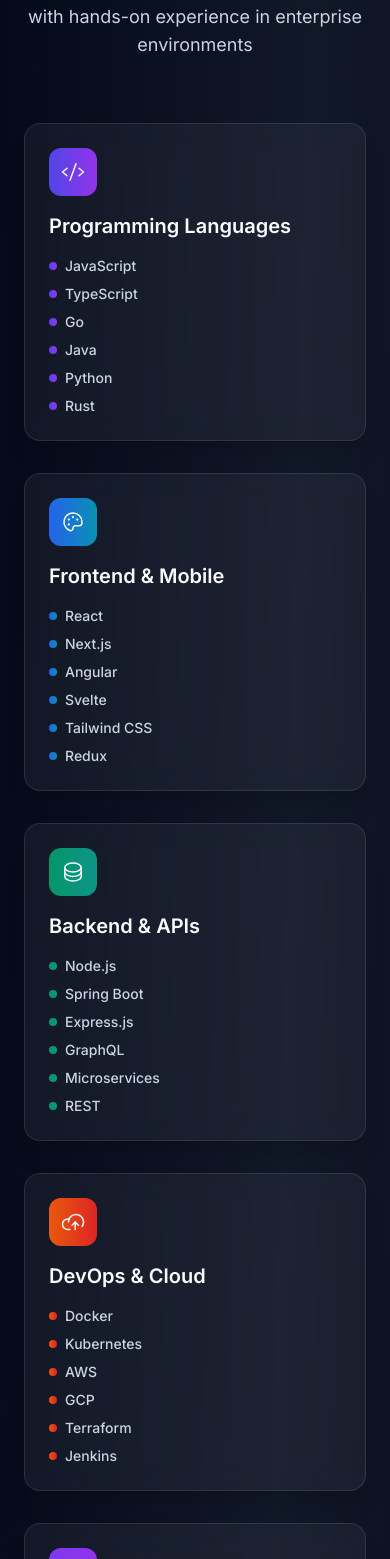
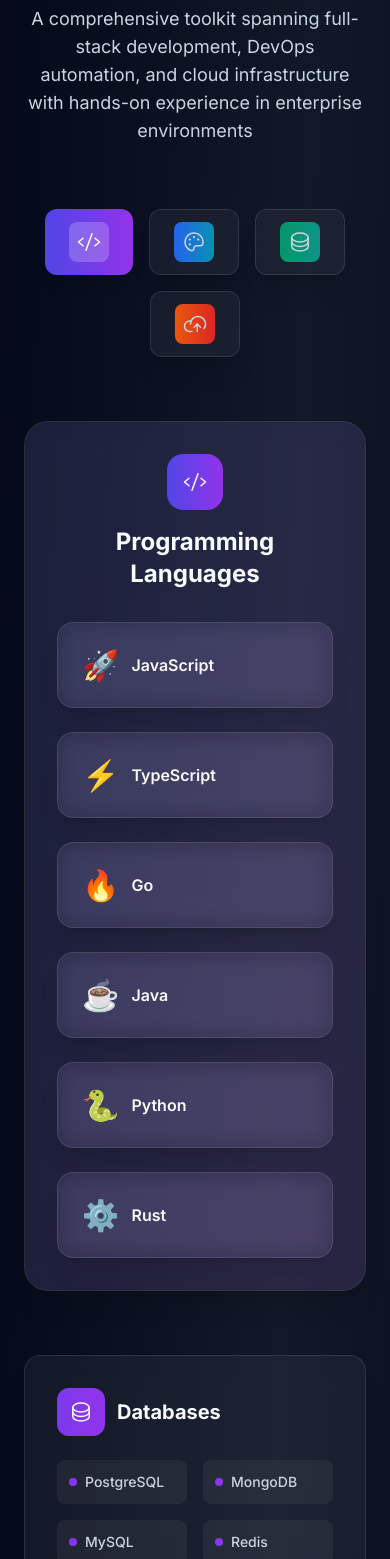
Before and after one commit to sandepten/sandeep-portfolio, a Next.js app: page / in a window 390 px wide. Shown: the part 3173-4732 px from the top of the page. Built offline with nearby package versions, Linux system fonts and the light colour scheme.

Commit message:
refactor: update viewport settings for improved animation visibility across components

```diff
--- a/components/About.jsx
+++ b/components/About.jsx
@@ -34,7 +34,7 @@
         variants={containerVariants}
         initial="hidden"
         whileInView="visible"
-        viewport={{ once: true, margin: "-100px" }}
+        viewport={{ once: true, amount: 0.3 }}
         className="max-w-7xl mx-auto"
       >
         <motion.div variants={itemVariants} className="text-center mb-20">
@@ -125,6 +125,7 @@
                       key={stat.label}
                       initial={{ opacity: 0, y: 20 }}
                       whileInView={{ opacity: 1, y: 0 }}
+                      viewport={{ once: true }}
                       transition={{ delay: index * 0.1 }}
                       whileHover={{ y: -5, scale: 1.05 }}
                       className="glass-card p-4 rounded-xl text-center group hover:shadow-xl hover:shadow-theme/10 transition-all duration-300"
@@ -147,6 +148,7 @@
               <motion.div
                 initial={{ opacity: 0, x: 50 }}
                 whileInView={{ opacity: 1, x: 0 }}
+                viewport={{ once: true, amount: 0.5 }}
                 transition={{ delay: 0.2 }}
                 className="glass-card p-8 rounded-2xl group hover:shadow-xl hover:shadow-theme/10 transition-all duration-500 relative z-10"
               >
@@ -169,6 +171,7 @@
               <motion.div
                 initial={{ opacity: 0, x: 50 }}
                 whileInView={{ opacity: 1, x: 0 }}
+                viewport={{ once: true, amount: 0.5 }}
                 transition={{ delay: 0.4 }}
                 className="glass-card p-8 rounded-2xl group hover:shadow-xl hover:shadow-secondary/10 transition-all duration-500 relative z-20 lg:-mt-4 lg:ml-8"
               >
@@ -191,6 +194,7 @@
               <motion.div
                 initial={{ opacity: 0, x: 50 }}
                 whileInView={{ opacity: 1, x: 0 }}
+                viewport={{ once: true, amount: 0.5 }}
                 transition={{ delay: 0.6 }}
                 className="glass-card p-8 rounded-2xl group hover:shadow-xl hover:shadow-accent/10 transition-all duration-500 relative z-30 lg:-mt-4"
               >
@@ -214,6 +218,7 @@
               <motion.div
                 initial={{ opacity: 0, y: 30 }}
                 whileInView={{ opacity: 1, y: 0 }}
+                viewport={{ once: true, amount: 0.7 }}
                 transition={{ delay: 0.8 }}
                 className="grid grid-cols-2 gap-4 lg:ml-4"
               >
--- a/components/Contact.jsx
+++ b/components/Contact.jsx
@@ -32,7 +32,7 @@
         variants={containerVariants}
         initial="hidden"
         whileInView="visible"
-        viewport={{ once: true, margin: "-100px" }}
+        viewport={{ once: true, amount: 0.3 }}
         className="max-w-4xl mx-auto text-center"
       >
         <motion.div variants={itemVariants} className="mb-8">
--- a/components/Footer.jsx
+++ b/components/Footer.jsx
@@ -102,7 +102,7 @@
         <motion.div
           initial={{ opacity: 0, y: 20 }}
           whileInView={{ opacity: 1, y: 0 }}
-          viewport={{ once: true }}
+          viewport={{ once: true, amount: 0.8 }}
           className="glass-card p-6 rounded-xl max-w-md mx-auto"
         >
           <p className="text-muted text-sm mb-2 flex items-center justify-center gap-2">
--- a/components/MainProjects.jsx
+++ b/components/MainProjects.jsx
@@ -33,7 +33,7 @@
         variants={containerVariants}
         initial="hidden"
         whileInView="visible"
-        viewport={{ once: true, margin: "-100px" }}
+        viewport={{ once: true, amount: 0.2 }}
         className="max-w-7xl mx-auto"
       >
         <motion.div variants={itemVariants} className="text-center mb-20">
--- a/components/OtherProjects.jsx
+++ b/components/OtherProjects.jsx
@@ -35,7 +35,7 @@
       <motion.div
         initial={{ opacity: 0, y: 50 }}
         whileInView={{ opacity: 1, y: 0 }}
-        viewport={{ once: true }}
+        viewport={{ once: true, amount: 0.3 }}
         className="max-w-7xl mx-auto"
       >
         <div className="text-center mb-20">
@@ -52,7 +52,7 @@
           variants={containerVariants}
           initial="hidden"
           whileInView="visible"
-          viewport={{ once: true, margin: "-100px" }}
+          viewport={{ once: true, amount: 0.1 }}
           className="grid md:grid-cols-2 lg:grid-cols-3 gap-8"
         >
           {displayedProjects.map((project, index) => (
@@ -141,7 +141,7 @@
           <motion.div
             initial={{ opacity: 0, y: 20 }}
             whileInView={{ opacity: 1, y: 0 }}
-            viewport={{ once: true }}
+            viewport={{ once: true, amount: 0.8 }}
             className="text-center mt-16"
           >
             <motion.button
--- a/components/Skills.jsx
+++ b/components/Skills.jsx
@@ -7,47 +7,70 @@
   Palette,
   Shield,
   CloudArrowUp,
-  DeviceMobile
+  DeviceMobile,
+  Sparkle
 } from "phosphor-react";
-import React from "react";
+import React, { useState } from "react";
 
 export default function Skills() {
+  const [activeCategory, setActiveCategory] = useState(0);
+
   const skillCategories = [
     {
       title: "Programming Languages",
       icon: <Code size={24} />,
-      skills: ["JavaScript", "TypeScript", "Go", "Java", "Python", "Rust"],
-      color: "from-indigo-600 to-purple-600"
+      skills: [
+        { name: "JavaScript", icon: "🚀" },
+        { name: "TypeScript", icon: "⚡" },
+        { name: "Go", icon: "🔥" },
+        { name: "Java", icon: "☕" },
+        { name: "Python", icon: "🐍" },
+        { name: "Rust", icon: "⚙️" }
+      ],
+      color: "from-indigo-600 to-purple-600",
+      gradient: "from-indigo-500/20 to-purple-500/20"
     },
     {
       title: "Frontend & Mobile",
       icon: <Palette size={24} />,
-      skills: ["React", "Next.js", "Angular", "Svelte", "Tailwind CSS", "Redux"],
-      color: "from-blue-600 to-cyan-600"
+      skills: [
+        { name: "React", icon: "⚛️" },
+        { name: "Next.js", icon: "▲" },
+        { name: "Angular", icon: "🅰️" },
+        { name: "Svelte", icon: "🧡" },
+        { name: "Tailwind CSS", icon: "💨" },
+        { name: "Redux", icon: "🔄" }
+      ],
+      color: "from-blue-600 to-cyan-600",
+      gradient: "from-blue-500/20 to-cyan-500/20"
     },
     {
       title: "Backend & APIs",
       icon: <Database size={24} />,
-      skills: ["Node.js", "Spring Boot", "Express.js", "GraphQL", "Microservices", "REST"],
-      color: "from-emerald-600 to-teal-600"
+      skills: [
+        { name: "Node.js", icon: "💚" },
+        { name: "Spring Boot", icon: "🍃" },
+        { name: "Express.js", icon: "🚄" },
+        { name: "GraphQL", icon: "📊" },
+        { name: "Microservices", icon: "🔗" },
+        { name: "REST", icon: "🌐" }
+      ],
+      color: "from-emerald-600 to-teal-600",
+      gradient: "from-emerald-500/20 to-teal-500/20"
     },
     {
       title: "DevOps & Cloud",
       icon: <CloudArrowUp size={24} />,
-      skills: ["Docker", "Kubernetes", "AWS", "GCP", "Terraform", "Jenkins"],
-      color: "from-orange-600 to-red-600"
-    },
-    {
-      title: "Databases",
-      icon: <Database size={24} />,
-      skills: ["PostgreSQL", "MongoDB", "MySQL", "Redis", "DynamoDB", "Elasticsearch"],
-      color: "from-violet-600 to-purple-600"
-    },
-    {
-      title: "Tools & Testing",
-      icon: <Lightning size={24} />,
-      skills: ["Git", "Cypress", "Jest", "Playwright", "Linux", "Bash"],
-      color: "from-slate-600 to-gray-600"
+      skills: [
+        { name: "Docker", icon: "🐳" },
+        { name: "Kubernetes", icon: "☸️" },
+        { name: "AWS", icon: "☁️" },
+        { name: "GCP", icon: "🌤️" },
+        { name: "Terraform", icon: "🏗️" },
+        { name: "Jenkins", icon: "🔧" }
+      ],
+      color: "from-orange-600 to-red-600",
+      gradient: "from-orange-500/20 to-red-500/20"
     }
   ];
 
@@ -80,9 +103,16 @@
         variants={containerVariants}
         initial="hidden"
         whileInView="visible"
-        viewport={{ once: true, margin: "-100px" }}
+        viewport={{ once: true, amount: 0.3 }}
         className="text-center mb-16"
       >
+        <motion.div variants={itemVariants} className="mb-6">
+          <div className="inline-flex items-center gap-2 px-4 py-2 rounded-full glass-card text-sm font-medium mb-6">
+            <Sparkle className="text-theme animate-pulse" size={16} />
+            Technical Expertise
+          </div>
+        </motion.div>
+
         <motion.h3 variants={itemVariants} className="text-3xl md:text-4xl font-bold mb-6">
           <span className="gradient-text">Skills & Technologies</span>
         </motion.h3>
@@ -92,58 +122,165 @@
         </motion.p>
       </motion.div>
 
+      {/* Interactive Category Tabs */}
       <motion.div
-        variants={containerVariants}
-        initial="hidden"
-        whileInView="visible"
-        viewport={{ once: true, margin: "-100px" }}
-        className="grid md:grid-cols-2 xl:grid-cols-4 gap-8"
+        initial={{ opacity: 0, y: 30 }}
+        whileInView={{ opacity: 1, y: 0 }}
+        viewport={{ once: true, amount: 0.5 }}
+        className="flex flex-wrap justify-center gap-4 mb-16"
       >
         {skillCategories.map((category, index) => (
-          <motion.div
+          <motion.button
             key={category.title}
-            variants={itemVariants}
-            whileHover={{ y: -10, scale: 1.02 }}
-            className="glass-card p-6 rounded-2xl group hover:shadow-2xl transition-all duration-300"
+            onClick={() => setActiveCategory(index)}
+            whileHover={{ scale: 1.05 }}
+            whileTap={{ scale: 0.95 }}
+            className={`flex items-center gap-3 px-6 py-3 rounded-xl font-medium transition-all duration-300 ${
+              activeCategory === index
+                ? `bg-gradient-to-r ${category.color} text-white shadow-lg`
+                : 'glass-card text-muted hover:text-light hover:bg-white/10'
+            }`}
           >
-            <div className={`inline-flex p-3 rounded-xl bg-gradient-to-r ${category.color} mb-4 group-hover:scale-110 transition-transform duration-300`}>
+            <div className={`p-2 rounded-lg ${activeCategory === index ? 'bg-white/20' : `bg-gradient-to-r ${category.color}`}`}>
               {category.icon}
             </div>
+            <span className="hidden sm:block">{category.title}</span>
+          </motion.button>
+        ))}
+      </motion.div>
 
-            <h4 className="text-xl font-semibold mb-4 text-light">{category.title}</h4>
+      {/* Active Category Skills Display */}
+      <motion.div
+        key={activeCategory}
+        initial={{ opacity: 0, y: 50 }}
+        animate={{ opacity: 1, y: 0 }}
+        transition={{ duration: 0.5 }}
+        className="mb-16"
+      >
+        <div className={`glass-card p-8 rounded-3xl relative overflow-hidden`}>
+          {/* Background Gradient */}
+          <div className={`absolute inset-0 bg-gradient-to-br ${skillCategories[activeCategory].gradient} opacity-50`}></div>
 
-            <div className="space-y-2">
-              {category.skills.map((skill, skillIndex) => (
+          <div className="relative z-10">
+            <div className="text-center mb-8">
+              <div className={`inline-flex p-4 rounded-2xl bg-gradient-to-r ${skillCategories[activeCategory].color} mb-4`}>
+                {skillCategories[activeCategory].icon}
+              </div>
+              <h4 className="text-2xl font-bold text-light mb-2">
+                {skillCategories[activeCategory].title}
+              </h4>
+            </div>
+
+            <div className="grid md:grid-cols-2 lg:grid-cols-3 gap-6">
+              {skillCategories[activeCategory].skills.map((skill, index) => (
                 <motion.div
-                  key={skill}
-                  initial={{ opacity: 0, x: -20 }}
-                  whileInView={{ opacity: 1, x: 0 }}
-                  transition={{ delay: skillIndex * 0.1 }}
-                  className="flex items-center gap-2 text-muted hover:text-light transition-colors duration-200"
+                  key={skill.name}
+                  initial={{ opacity: 0, scale: 0.8 }}
+                  animate={{ opacity: 1, scale: 1 }}
+                  transition={{ delay: index * 0.1 }}
+                  whileHover={{ scale: 1.05, y: -5 }}
+                  className="glass-card p-6 rounded-2xl group hover:shadow-xl transition-all duration-300"
                 >
-                  <div className={`w-2 h-2 rounded-full bg-gradient-to-r ${category.color}`}></div>
-                  <span className="text-sm font-medium">{skill}</span>
+                  <div className="flex items-center gap-3">
+                    <span className="text-3xl">{skill.icon}</span>
+                    <div className="flex-1">
+                      <h5 className="font-semibold text-light group-hover:text-theme transition-colors duration-300">
+                        {skill.name}
+                      </h5>
+                    </div>
+                  </div>
                 </motion.div>
               ))}
             </div>
-          </motion.div>
-        ))}
+          </div>
+        </div>
       </motion.div>
 
-      {/* Additional skills showcase */}
+      {/* Additional Technologies Grid */}
       <motion.div
         initial={{ opacity: 0, y: 50 }}
         whileInView={{ opacity: 1, y: 0 }}
-        viewport={{ once: true }}
+        viewport={{ once: true, amount: 0.3 }}
+        className="grid md:grid-cols-2 gap-8"
+      >
+        {/* Databases */}
+        <div className="glass-card p-8 rounded-2xl group hover:shadow-xl transition-all duration-300">
+          <div className="flex items-center gap-3 mb-6">
+            <div className="p-3 rounded-xl bg-gradient-to-r from-violet-600 to-purple-600">
+              <Database size={24} />
+            </div>
+            <h4 className="text-xl font-bold text-light">Databases</h4>
+          </div>
+
+          <div className="grid grid-cols-2 gap-4">
+            {["PostgreSQL", "MongoDB", "MySQL", "Redis", "DynamoDB", "Elasticsearch"].map((db, index) => (
+              <motion.div
+                key={db}
+                initial={{ opacity: 0, x: -20 }}
+                whileInView={{ opacity: 1, x: 0 }}
+                viewport={{ once: true }}
+                transition={{ delay: index * 0.1 }}
+                className="flex items-center gap-2 p-3 rounded-lg bg-white/5 hover:bg-white/10 transition-colors duration-200"
+              >
+                <div className="w-2 h-2 rounded-full bg-gradient-to-r from-violet-600 to-purple-600"></div>
+                <span className="text-sm font-medium text-muted group-hover:text-light transition-colors duration-200">
+                  {db}
+                </span>
+              </motion.div>
+            ))}
+          </div>
+        </div>
+
+        {/* Tools & Testing */}
+        <div className="glass-card p-8 rounded-2xl group hover:shadow-xl transition-all duration-300">
+          <div className="flex items-center gap-3 mb-6">
+            <div className="p-3 rounded-xl bg-gradient-to-r from-slate-600 to-gray-600">
+              <Lightning size={24} />
+            </div>
+            <h4 className="text-xl font-bold text-light">Tools & Testing</h4>
+          </div>
+
+          <div className="grid grid-cols-2 gap-4">
+            {["Git", "Cypress", "Jest", "Playwright", "Linux", "Bash"].map((tool, index) => (
+              <motion.div
+                key={tool}
+                initial={{ opacity: 0, x: -20 }}
+                whileInView={{ opacity: 1, x: 0 }}
+                viewport={{ once: true }}
+                transition={{ delay: index * 0.1 }}
+                className="flex items-center gap-2 p-3 rounded-lg bg-white/5 hover:bg-white/10 transition-colors duration-200"
+              >
+                <div className="w-2 h-2 rounded-full bg-gradient-to-r from-slate-600 to-gray-600"></div>
+                <span className="text-sm font-medium text-muted group-hover:text-light transition-colors duration-200">
+                  {tool}
+                </span>
+              </motion.div>
+            ))}
+          </div>
+        </div>
+      </motion.div>
+
+      {/* Always Learning Section */}
+      <motion.div
+        initial={{ opacity: 0, y: 50 }}
+        whileInView={{ opacity: 1, y: 0 }}
+        viewport={{ once: true, amount: 0.8 }}
         className="mt-16 text-center"
       >
-        <div className="glass-card p-8 rounded-2xl">
-          <h4 className="text-xl font-semibold mb-4 gradient-text">Always Learning</h4>
-          <p className="text-muted max-w-2xl mx-auto">
-            The tech landscape evolves rapidly, and I'm committed to continuous learning.
-            Currently exploring advanced system design, AI/ML integration, and contributing to
-            high-impact open-source projects with 10K+ GitHub stars.
-          </p>
+        <div className="glass-card p-8 rounded-2xl relative overflow-hidden">
+          <div className="absolute inset-0 bg-gradient-to-r from-theme/5 via-secondary/5 to-accent/5"></div>
+          <div className="relative z-10">
+            <div className="inline-flex items-center gap-2 mb-4">
+              <Sparkle className="text-theme animate-pulse" size={20} />
+              <h4 className="text-xl font-semibold gradient-text">Always Learning</h4>
+              <Sparkle className="text-secondary animate-pulse" size={20} />
+            </div>
+            <p className="text-muted max-w-2xl mx-auto leading-relaxed">
+              The tech landscape evolves rapidly, and I'm committed to continuous learning.
+              Currently exploring <span className="gradient-text font-semibold">advanced system design, AI/ML integration</span>,
+              and contributing to high-impact open-source projects with <span className="gradient-text font-semibold">10K+ GitHub stars</span>.
+            </p>
+          </div>
         </div>
       </motion.div>
     </section>
```
Also changed, not shown: components/Work.jsx (+22 -4 lines).
